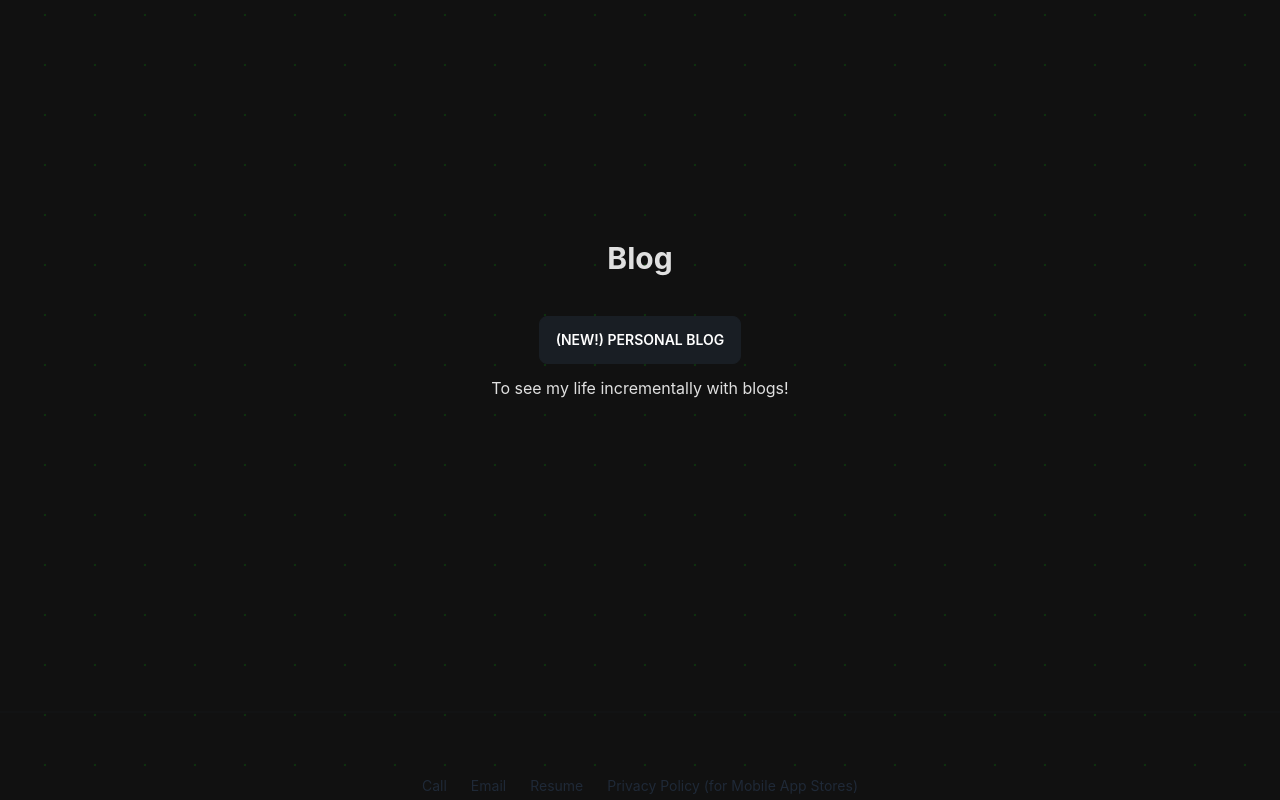
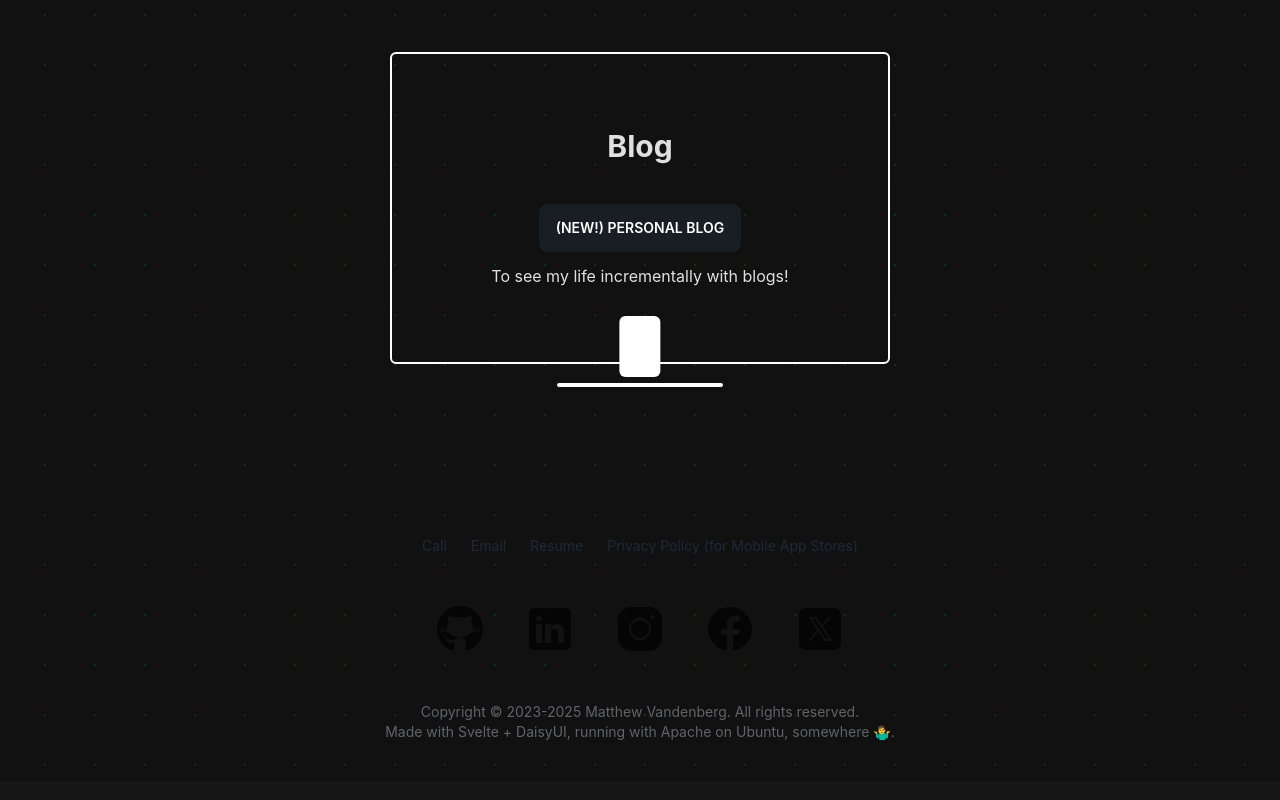
Before and after one commit to mv5903/website, a Svelte app in the folder website/: page / in a window 1280 px wide. Shown: the part 3880-4680 px from the top of the page. Built offline with nearby package versions, Linux system fonts and the light colour scheme.

Commit message:
replay animation

```diff
--- a/website/src/App.svelte
+++ b/website/src/App.svelte
@@ -9,6 +9,7 @@
 
   import { onMount } from "svelte";
   import InfoCard from "./InfoCard.svelte";
+  import Blog from "./Blog.svelte";
 
   let showDownArrow = false;
   let showJumpToText = false;
@@ -29,18 +30,6 @@
     if (sideBar) sideBar.checked = !sideBar.checked
     window.location.href = window.location.origin + '#' + id;
   };
-
-  let numLines = 1;
-
-  function triggerBlog() {
-    setInterval(() => {
-      numLines++;
-      if (numLines == 4) {
-        numLines = 1;
-        window.location.href = "https://obsidian.mattvandenberg.com";
-      }
-    }, 1000);
-  }
 </script>
 
 <main class="min-h-screen flex flex-col justify-center items-center bg-grey-800">
@@ -175,27 +164,7 @@
     </section>
 
     <!-- Blogs Section -->
-    <section id="blog" class="px-4 py-8 text-left mt-[30vh] min-h-[60vh]">
-      <h3 class="text-3xl font-bold text-center mb-6">Blog</h3>
-      <div class="flex flex-col gap-3 justify-center place-items-center">
-        <!-- svelte-ignore a11y-no-noninteractive-element-interactions -->
-        <!-- svelte-ignore a11y-click-events-have-key-events -->
-        <p on:click={() => triggerBlog()} class={`btn bg-[#191e24] hover:bg-[#15191e] hover:border-[#15191e] border-[#191e24] text-white hover:text-white mt-4`}>(New!) Personal Blog</p>
-        <p>To see my life incrementally with blogs!</p>
-      </div>
-      {#if numLines > 1}
-        <div class="flex justify-center place-items-center mt-12">
-          <div class="mockup-code">
-            {#if numLines > 1}
-              <pre data-prefix="$"><code>ssh blogserver</code></pre>
-            {/if}
-            {#if numLines > 2}
-              <pre data-prefix="$"><code>Enter Password:</code></pre>
-            {/if}
-          </div>
-        </div>
-      {/if}
-    </section>
+    <Blog />
 
 
     <!-- Footer -->
@@ -226,7 +195,7 @@
         </div>
       </nav>
       <aside>
-        <p class="text-[#606368]">Copyright © 2023-2025 Matthew Vandenberg. All rights reserved.<br>Made with Svelte, running with Apache on Ubuntu, somewhere 🤷‍♂️.</p>
+        <p class="text-[#606368]">Copyright © 2023-2025 Matthew Vandenberg. All rights reserved.<br>Made with Svelte + DaisyUI, running with Apache on Ubuntu, somewhere 🤷‍♂️.</p>
       </aside>
     </footer>
   </div>
--- /dev/null
+++ b/website/src/Blog.svelte
@@ -0,0 +1,94 @@
+<script>
+  import { onMount } from "svelte";
+
+    let numLines = 1;
+
+    function triggerBlog() {
+        if (localStorage.getItem("blogAnimationPlayed") == "true") {
+            window.location.href = "https://obsidian.mattvandenberg.com";
+        } else {
+            localStorage.setItem("blogAnimationPlayed", "true");
+            setInterval(() => {
+                numLines++;
+                if (numLines == 5) {
+                    numLines = 1;
+                    window.location.href = "https://obsidian.mattvandenberg.com";
+                }
+            }, 1000);
+        }
+    }
+
+    let blogAnimationPlayed = false;
+
+    onMount(() => {
+        if (localStorage.getItem("blogAnimationPlayed") == "true") {
+            blogAnimationPlayed = true;
+        }
+    });
+
+    // We'll store our random graph data here
+    /**
+   * @type {any[]}
+   */
+    let data = [];
+
+    onMount(() => {
+        // Generate 10 random nodes with positions in [0,100)%
+        // and a random value in [0,100)
+        data = Array.from({ length: 10 }, () => ({
+            x: Math.random() * 100,
+            y: Math.random() * 100,
+            val: Math.floor(Math.random() * 100)
+        }));
+    });
+</script>
+
+<section id="blog" class="relative px-4 py-8 text-left  min-h-[60vh] flex justify-center place-items-center">
+    <!-- Monitor -->
+    <div class="relative w-2/5 aspect-[16/10] border-2 border-white flex justify-center rounded-md place-items-center">
+        <div>
+            {#if numLines <= 1}
+                <h3 class="text-3xl font-bold text-center mb-6">Blog</h3>
+                <div class="flex flex-col gap-3 justify-center place-items-center">
+                    <!-- svelte-ignore a11y-no-noninteractive-element-interactions -->
+                    <!-- svelte-ignore a11y-click-events-have-key-events -->
+                    <p on:click={() => triggerBlog()} class={`btn bg-[#191e24] hover:bg-[#15191e] hover:border-[#15191e] border-[#191e24] text-white hover:text-white mt-4`}>(New!) Personal Blog</p>
+                    <p>To see my life incrementally with blogs!</p>
+                </div>
+            {/if}
+            {#if numLines > 1}
+                <div class="flex justify-center place-items-center">
+                <div class="mockup-code">
+                    {#if numLines > 1}
+                    <pre data-prefix="$"><code>ssh blogserver</code></pre>
+                    {/if}
+                    {#if numLines > 2}
+                    <pre data-prefix=">" class="text-warning"><code>Enter Password:</code></pre>
+                    {/if}
+                    {#if numLines > 3}
+                    <pre data-prefix=">" class="text-success"><code>Just kidding...</code></pre>
+                    {/if}
+                </div>
+                </div>
+            {/if}
+        </div>
+        <!-- Stand -->
+        <div class="absolute bottom-[-5%] left-1/2 transform -translate-x-1/2 w-1/12 h-1/5 bg-white rounded-md"></div>
+        <!-- Base -->
+        <div class="absolute bottom-[-8%] left-1/3 w-1/3 h-1/12 border-2 border-white rounded-md"></div>
+        <!-- svelte-ignore a11y-interactive-supports-focus -->
+        {#if blogAnimationPlayed}
+            <!-- Repeat Button -->
+            <!-- svelte-ignore a11y-interactive-supports-focus -->
+            <!-- svelte-ignore a11y-click-events-have-key-events -->
+            <div class="absolute top-2 right-2 h-1/12 text-white hover:bg-zinc-800 p-2 rounded-md cursor-pointer tooltip" data-tip="Replay animation" on:click={() => {localStorage.setItem("blogAnimationPlayed", "false"); triggerBlog(); }} role="button">
+                <svg width="30px" height="30px" viewBox="0 0 21 21" xmlns="http://www.w3.org/2000/svg">
+                    <g fill="none" fill-rule="evenodd" stroke="white" stroke-linecap="round" stroke-linejoin="round" transform="matrix(0 1 1 0 2.5 2.5)">
+                        <path d="m3.98652376 1.07807068c-2.38377179 1.38514556-3.98652376 3.96636605-3.98652376 6.92192932 0 4.418278 3.581722 8 8 8s8-3.581722 8-8-3.581722-8-8-8"/>
+                        <path d="m4 1v4h-4" transform="matrix(1 0 0 -1 0 6)"/>
+                    </g>
+                </svg>
+            </div>
+        {/if}
+    </div>
+</section>
```
